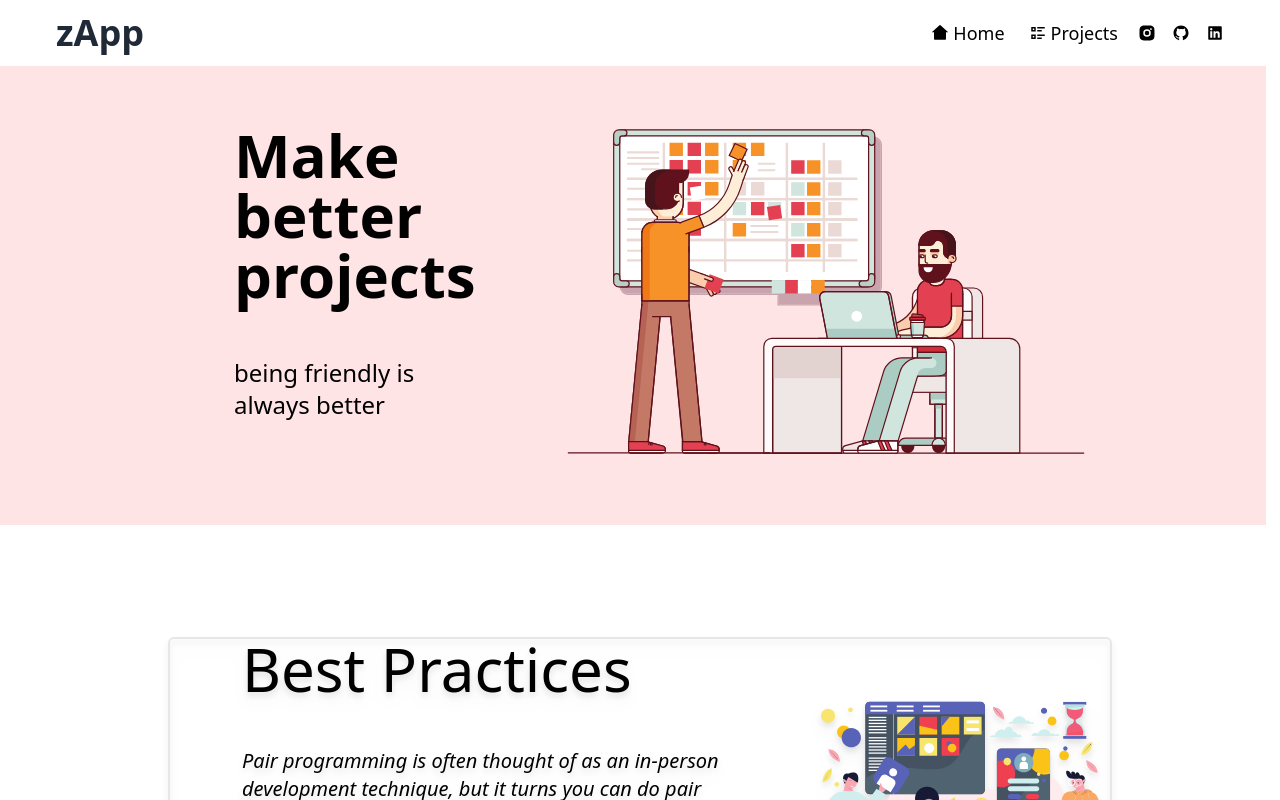
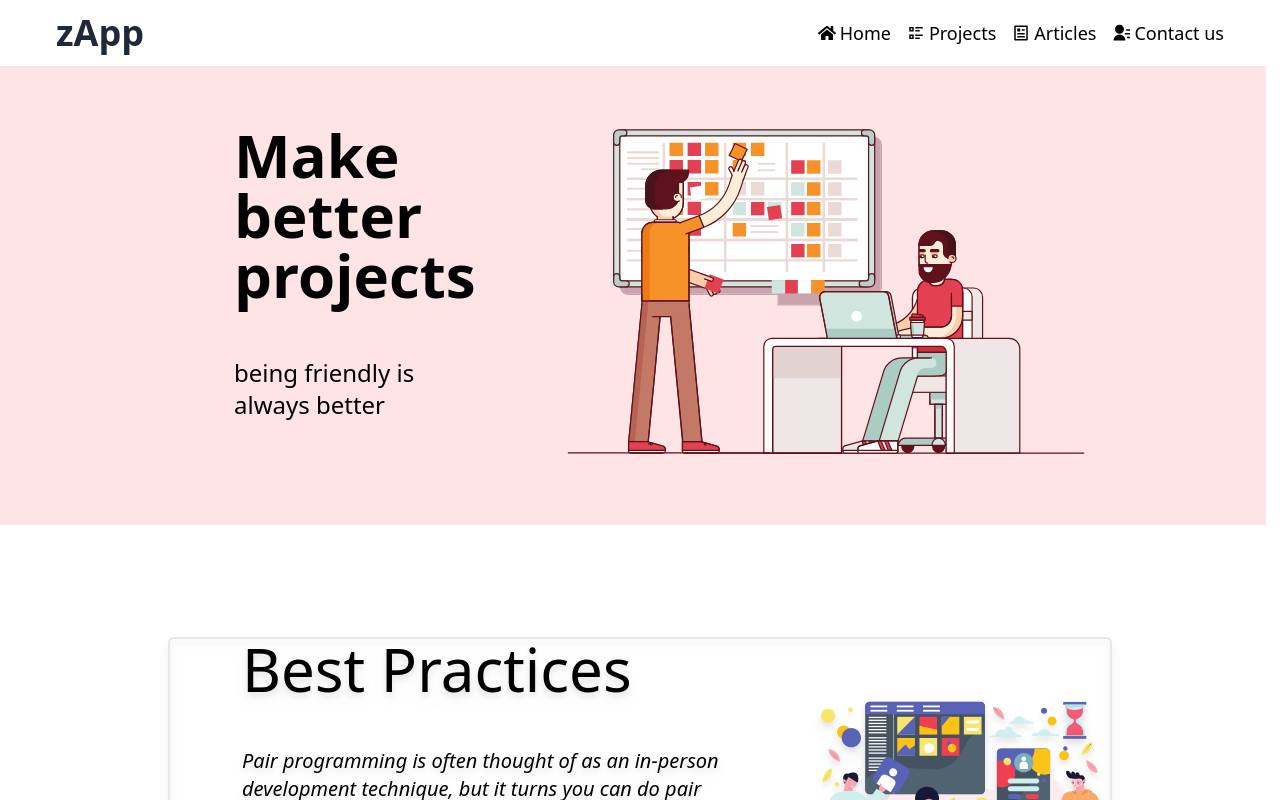
Before and after one commit to emadel1990/zapp, a Next.js app: page / in a window 1280 px wide. Shown: the top 800 px of the page. Built offline with nearby package versions, Linux system fonts and the light colour scheme.

Commit message:
refactor Dropdown

```diff
--- a/components/Dropdown.js
+++ b/components/Dropdown.js
@@ -1,65 +1,70 @@
-import { useState } from "react";
-import { motion } from "framer-motion";
+import {
+  RiInstagramFill,
+  RiLinkedinBoxFill,
+  RiGithubFill,
+} from "react-icons/ri";
 
-const Dropdown = ({ icon, text1, text2, link1, link2 }) => {
-  const [shown, setShown] = useState(false);
+const style = {
+  listContainer: `absolute top-1 right-0 bg-white rounded-md shadow border border-slate-200 text-gray-800 w-48 flex flex-col justify-start`,
+  listItem: `hover:bg-blue-100 hover:text-blue-700 hover:font-medium px-4 py-2 z-10`,
+};
 
-  const showMenu = {
-    enter: {
-      opacity: 1,
-      y: 0,
-      display: "block",
+const Dropdown = ({ setDropdown }) => {
+  const handleClick = () => setDropdown(false);
+
+  const MenuItems = [
+    {
+      title: "emaaadelgado",
+      link: "https://www.instagram.com/emaaadelgado/",
+      icon: RiInstagramFill,
     },
-    exit: {
-      y: -5,
-      opacity: 0,
-      transition: {
-        duration: 0.3,
-      },
-      transitionEnd: {
-        display: "none",
-      },
+    {
+      title: "gabriel_britez",
+      link: "https://www.instagram.com/gabriel_briitez/",
+      icon: RiInstagramFill,
     },
-  };
+    {
+      title: "emadel1990",
+      link: "https://github.com/emadel1990",
+      icon: RiGithubFill,
+    },
+    {
+      title: "gbritez53",
+      link: "https://github.com/gbritez53/",
+      icon: RiGithubFill,
+    },
+    {
+      title: "emadevjs",
+      link: "https://www.linkedin.com/in/emadevjs/",
+      icon: RiLinkedinBoxFill,
+    },
+    {
+      title: "gabriel-britez",
+      link: "https://www.linkedin.com/in/gabriel-britez/",
+      icon: RiLinkedinBoxFill,
+    },
+  ];
 
   return (
-    <motion.div
-      onHoverStart={() => setShown(true)}
-      onHoverEnd={() => setShown(false)}
-      className="relative"
-    >
-      <span className="cursor-pointer">{icon}</span>
-      <motion.ul
-        variants={showMenu}
-        initial="exit"
-        animate={shown ? "enter" : "exit"}
-        className="absolute bg-white mt-1 right-0 border border-blue-strong border-opacity-50 rounded-md p-2"
-      >
-        <a href={`${link1}`} rel="no-referrer" target="_blank">
-          <motion.li
-            whileHover={{
-              color: "#86bbd8",
-              x: 2,
-            }}
-            className="cursor-pointer p-1 text-gray-700"
+    <div className="relative">
+      <div className={style.listContainer}>
+        {MenuItems.map((item, i) => (
+          <a
+            key={i}
+            rel="noreferrer"
+            target="_blank"
+            href={item.link}
+            onClick={handleClick}
+            className={style.listItem}
           >
-            {text1}
-          </motion.li>
-        </a>
-
-        <a href={`${link2}`}>
-          <motion.li
-            whileHover={{
-              color: "#86bbd8",
-              x: 2,
-            }}
-            className="cursor-pointer p-1 text-gray-700"
-          >
-            {text2}
-          </motion.li>
-        </a>
-      </motion.ul>
-    </motion.div>
+            <span className="flex items-center">
+              <item.icon className="mr-2" />
+              {item.title}
+            </span>
+          </a>
+        ))}
+      </div>
+    </div>
   );
 };
 
--- a/components/Navbar.js
+++ b/components/Navbar.js
@@ -1,72 +1,77 @@
-import React from "react";
+import React, { useState, useRef, useEffect } from "react";
 import Link from "next/link";
 import Dropdown from "./Dropdown";
-import { motion } from "framer-motion";
-import {
-  RiInstagramFill,
-  RiLinkedinBoxFill,
-  RiGithubFill,
-  RiHome2Fill,
-  RiListCheck2,
-} from "react-icons/ri";
+
+import { RiListCheck2, RiContactsFill, RiArticleLine } from "react-icons/ri";
+import { FaHome } from "react-icons/fa";
 
 const style = {
-  wrapper: `w-full px-14 py-[0.8rem] flex justify-between fixed bg-white z-20`,
+  wrapper: `w-full px-14 py-[0.8rem] flex justify-between fixed bg-white z-40`,
   logoText: `text-4xl font-black text-gray-800`,
-  navbar: `flex space-x-4 text-lg font-medium items-center`,
+  navbar: `flex space-x-4 text-lg items-center`,
+  navItem: `flex items-center`,
+  hoverAnimation: `hover:-translate-y-1 hover:scale-105 transition ease-in-out duration-200`,
+  hoverButtonAnimation: `p-2 transition duration-150 ease-in-out rounded-full hover:bg-blue-100 hover:text-blue-500 focus:bg-blue-100 focus:text-blue-500 focus:outline-none`,
 };
 
 const Navbar = () => {
+  const [dropdown, setDropdown] = useState(false);
+
+  const closeMobileMenu = () => setDropdown(false);
+  const wrapperRef = useRef(null);
+
+  function useOutsideClick(ref) {
+    useEffect(() => {
+      function handleClickOutside(e) {
+        if (ref.current && !ref.current.contains(e.target)) {
+          closeMobileMenu();
+        }
+      }
+
+      document.addEventListener("mousedown", handleClickOutside);
+      return () => {
+        document.removeEventListener("mousedown", handleClickOutside);
+      };
+    }, [ref]);
+  }
+  useOutsideClick(wrapperRef);
+
   return (
-    <div className={style.wrapper}>
+    <div className={style.wrapper} ref={wrapperRef}>
       <h2 className={style.logoText}>zApp</h2>
-      <div className={style.navbar}>
-        <Link href="/">
-          <motion.a
-            whileHover={{
-              color: "#86bbd8",
-              x: 2,
-              y: -1,
-            }}
-            className="cursor-pointer p-1 flex items-center"
-          >
-            <RiHome2Fill className="mr-1" /> Home
-          </motion.a>
-        </Link>
-        <Link href="/">
-          <motion.a
-            whileHover={{
-              color: "#86bbd8",
-              x: 2,
-              y: -1,
-            }}
-            className="cursor-pointer p-1 flex items-center"
-          >
-            <RiListCheck2 className="mr-1" /> Projects
-          </motion.a>
-        </Link>
-        <Dropdown
-          icon={<RiInstagramFill />}
-          text1="emaaadelgado"
-          text2="gabriel_briitez"
-          link1="https://www.instagram.com/emaaadelgado/"
-          link2="https://www.instagram.com/gabriel_briitez/"
-        />
-        <Dropdown
-          icon={<RiGithubFill />}
-          text1="emadel1990"
-          text2="gbritez53"
-          link1="https://github.com/emadel1990"
-          link2="https://github.com/gbritez53"
-        />
-        <Dropdown
-          icon={<RiLinkedinBoxFill />}
-          text1="emadevjs"
-          text2="gabriel-britez"
-          link1="https://www.linkedin.com/in/emadevjs/"
-          link2="https://www.linkedin.com/in/gabriel-britez/"
-        />
-      </div>
+      <ul className={style.navbar}>
+        <li className={style.hoverAnimation}>
+          <Link href="/">
+            <a className={style.navItem}>
+              <FaHome className="mr-1" /> Home
+            </a>
+          </Link>
+        </li>
+        <li className={style.hoverAnimation}>
+          <Link href="/">
+            <a className={style.navItem}>
+              <RiListCheck2 className="mr-1" /> Projects
+            </a>
+          </Link>
+        </li>
+        <li className={style.hoverAnimation}>
+          <Link href="/">
+            <a className={style.navItem}>
+              <RiArticleLine className="mr-1" /> Articles
+            </a>
+          </Link>
+        </li>
+
+        <button
+          className={style.hoverAnimation}
+          onClick={() => setDropdown(true)}
+        >
+          <span className={style.navItem}>
+            <RiContactsFill className="mr-1" /> Contact us
+          </span>
+          {dropdown && <Dropdown setDropdown={setDropdown} />}
+        </button>
+      </ul>
     </div>
   );
 };
--- a/package.json
+++ b/package.json
@@ -9,6 +9,7 @@
     "lint": "next lint"
   },
   "dependencies": {
+    "@headlessui/react": "^1.5.0",
     "framer-motion": "^6.2.6",
     "next": "12.1.0",
     "react": "17.0.2",
```
Also changed, not shown: 1 other file (tests, documents, lock files or other folders).
